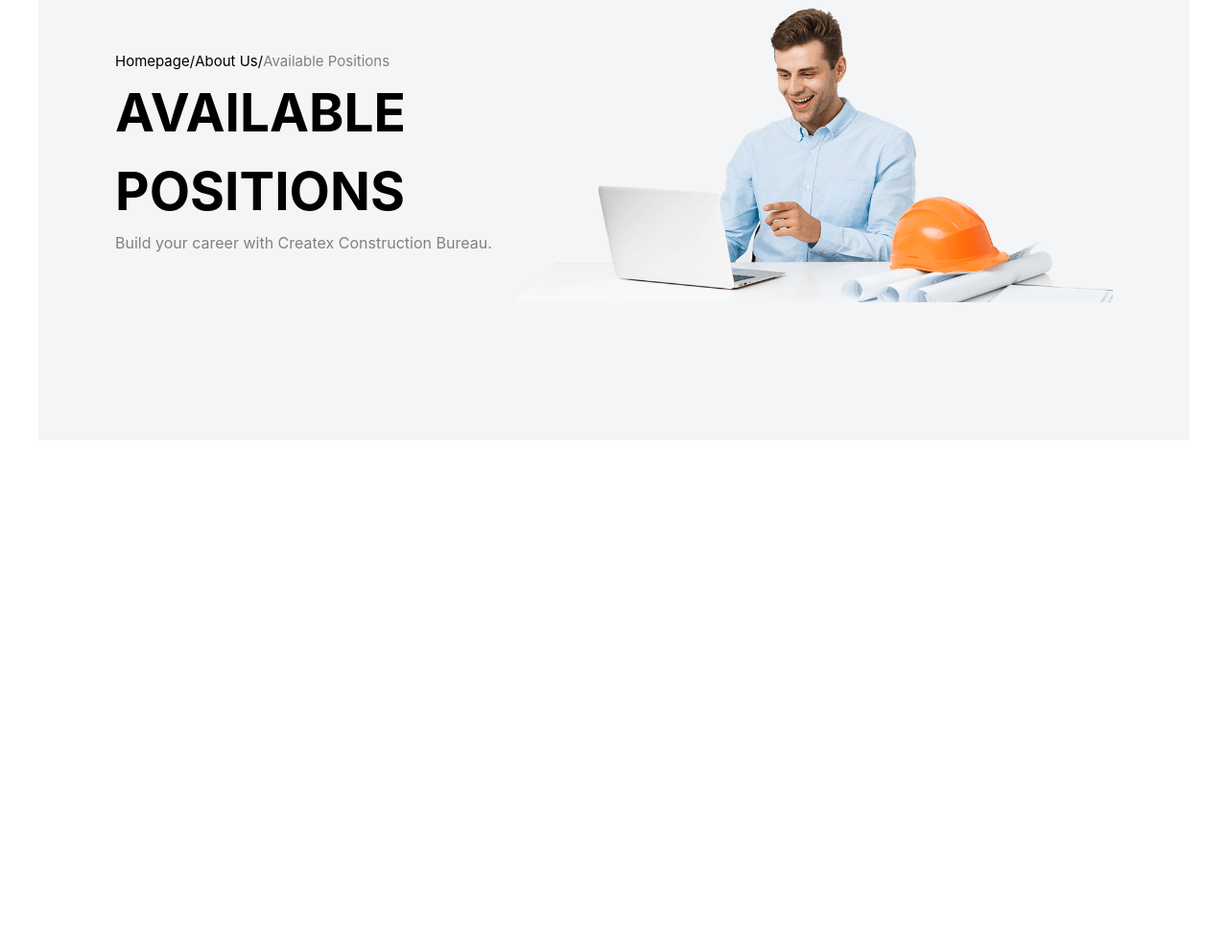
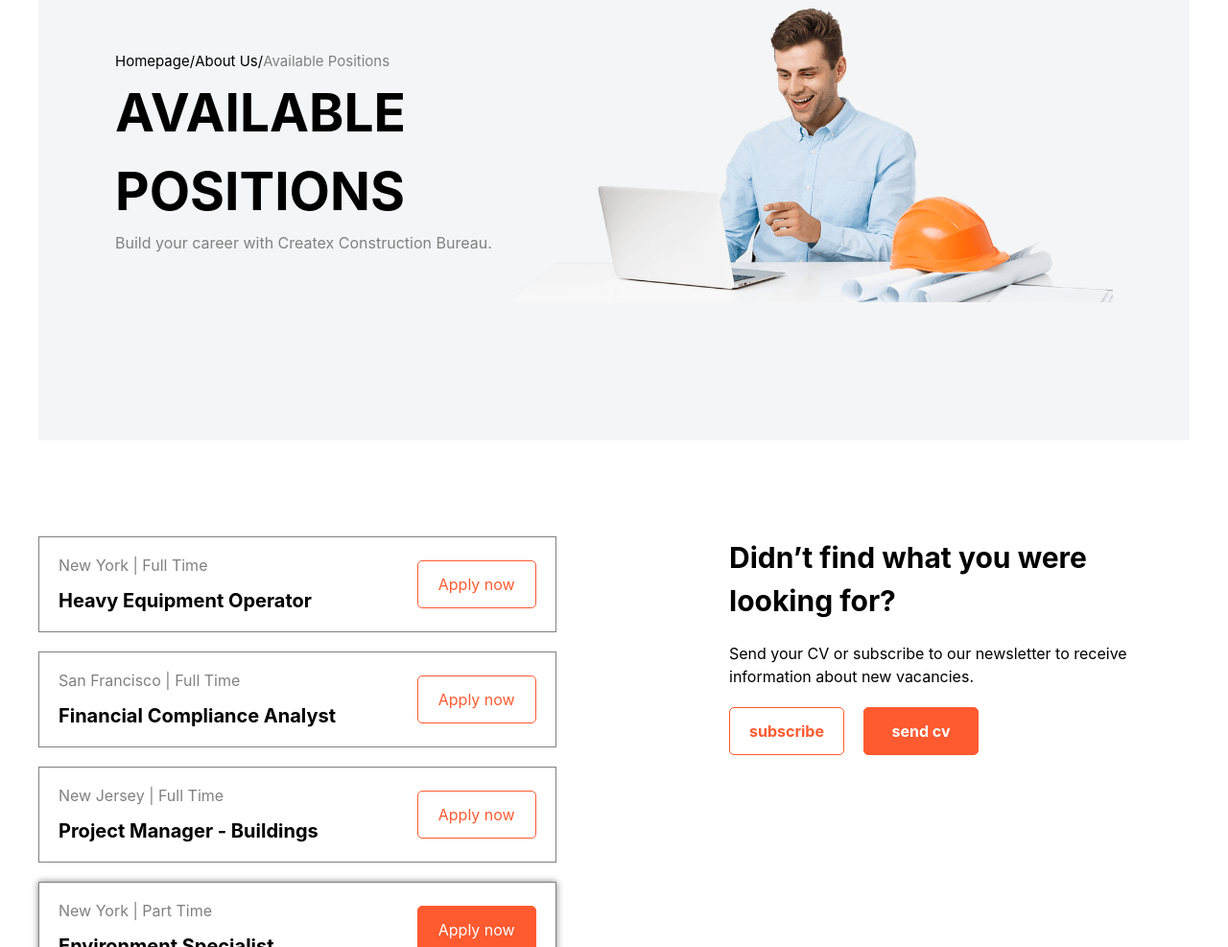
Before and after one commit to ganizodda/CreatX-team-work, a website: page src/Abdullo.html in a window 1280 px wide. Shown: the part 229-1216 px from the top of the page at 96% size. Before the commit the page ends 800 px from the top, so only its background shows below. Drawn offline with nearby package versions, Linux system fonts and the light colour scheme; files that its build step writes are made by us from their sources.

Commit message:
section2

```diff
--- a/src/Abdullo.html
+++ b/src/Abdullo.html
@@ -88,6 +88,101 @@
     </div>
       <img class="lg:w-[60%]" src="./image (13).png" alt="">
   </section>
+
+
+  <section class="max-w-300 m-auto mt-[100px] flex flex-col gap-[20px] ">
+
+
+    <div class="flex flex-col gap-[20px]">
+      <div class="lg:w-[45%] h-[100px] border-1 border-[grey] flex items-center justify-between p-[20px]">
+       <div class=" text-[grey] flex flex-col gap-[10px]">
+         <h5>
+          New York | Full Time
+        </h5>
+        <h3 class="text-[20px] text-[black] font-bold">
+          Heavy Equipment Operator
+        </h3>
+       </div>
+       <button class="text-[#FF5A30] rounded-[5px] border-[#FF5A30] border-1 p-[10px] w-[25%] h-[50px] ">
+        Apply now
+       </button>
+      </div>
+      <div class="lg:w-[45%] h-[100px] border-1 border-[grey] flex items-center justify-between p-[20px]">
+       <div class=" text-[grey] flex flex-col gap-[10px]">
+         <h5>
+          San Francisco | Full Time
+        </h5>
+        <h3 class="text-[20px] text-[black] font-bold">
+         Financial Compliance Analyst
+        </h3>
+       </div>
+       <button class="text-[#FF5A30] rounded-[5px] border-[#FF5A30] border-1 p-[10px] w-[25%] h-[50px] ">
+        Apply now
+       </button>
+      </div>
+      <div class="lg:w-[45%] h-[100px] border-1 border-[grey] flex items-center justify-between p-[20px]">
+       <div class=" text-[grey] flex flex-col gap-[10px]">
+         <h5>
+         New Jersey | Full Time
+        </h5>
+        <h3 class="text-[20px] text-[black] font-bold">
+          Project Manager - Buildings
+        </h3>
+       </div>
+       <button class="text-[#FF5A30] rounded-[5px] border-[#FF5A30] border-1 p-[10px] w-[25%] h-[50px] ">
+        Apply now
+       </button>
+      </div>
+      <div class="lg:w-[45%] h-[100px] border-1  shadow-[0px_0px_7px_grey] border-[grey] flex items-center justify-between p-[20px]">
+       <div class=" text-[grey] flex flex-col gap-[10px]">
+         <h5>
+          New York | Part Time
+        </h5>
+        <h3 class="text-[20px] text-[black] font-bold">
+         Environment Specialist
+        </h3>
+       </div>
+       <button class="text-[white] rounded-[5px] bg-[#FF5A30] border-[#FF5A30] border-1 p-[10px] w-[25%] h-[50px]">
+        Apply now
+       </button>
+      </div>
+      <div class="lg:w-[45%] h-[100px] border-1 border-[grey] flex items-center justify-between p-[20px]">
+       <div class=" text-[grey] flex flex-col gap-[10px]">
+         <h5>
+          New York | Full Time
+        </h5>
+        <h3 class="text-[20px] text-[black] font-bold">
+          Accountant
+        </h3>
+       </div>
+       <button class="text-[#FF5A30] rounded-[5px] border-[#FF5A30] border-1 p-[10px] w-[25%] h-[50px] ">
+        Apply now
+       </button>
+      </div>
+    </div>
+
+
+
+    <div class="lg:w-[40%] lg:ml-[60%] lg:mt-[-50%] flex flex-col gap-[20px]">
+      <h1 class="text-[30px] font-bold">
+        Didn’t find what you were looking for?
+      </h1>
+      <h5>
+        Send your CV or subscribe to our newsletter to receive information about new vacancies.
+      </h5>
+      <div class="flex gap-[20px]">
+          <button class="text-[#FF5A30] border-[#FF5A30] rounded-[5px] font-bold border-1 p-[10px] w-[25%] h-[50px] ">
+        subscribe
+       </button>
+         <button class="text-[white] bg-[#FF5A30] font-bold rounded-[5px] border-[#FF5A30] border-1 p-[10px] w-[25%] h-[50px] ">
+      send cv
+       </button>
+      </div>
+    </div>
+
+
+
+  </section>
 </body>
 
 </html>
```
